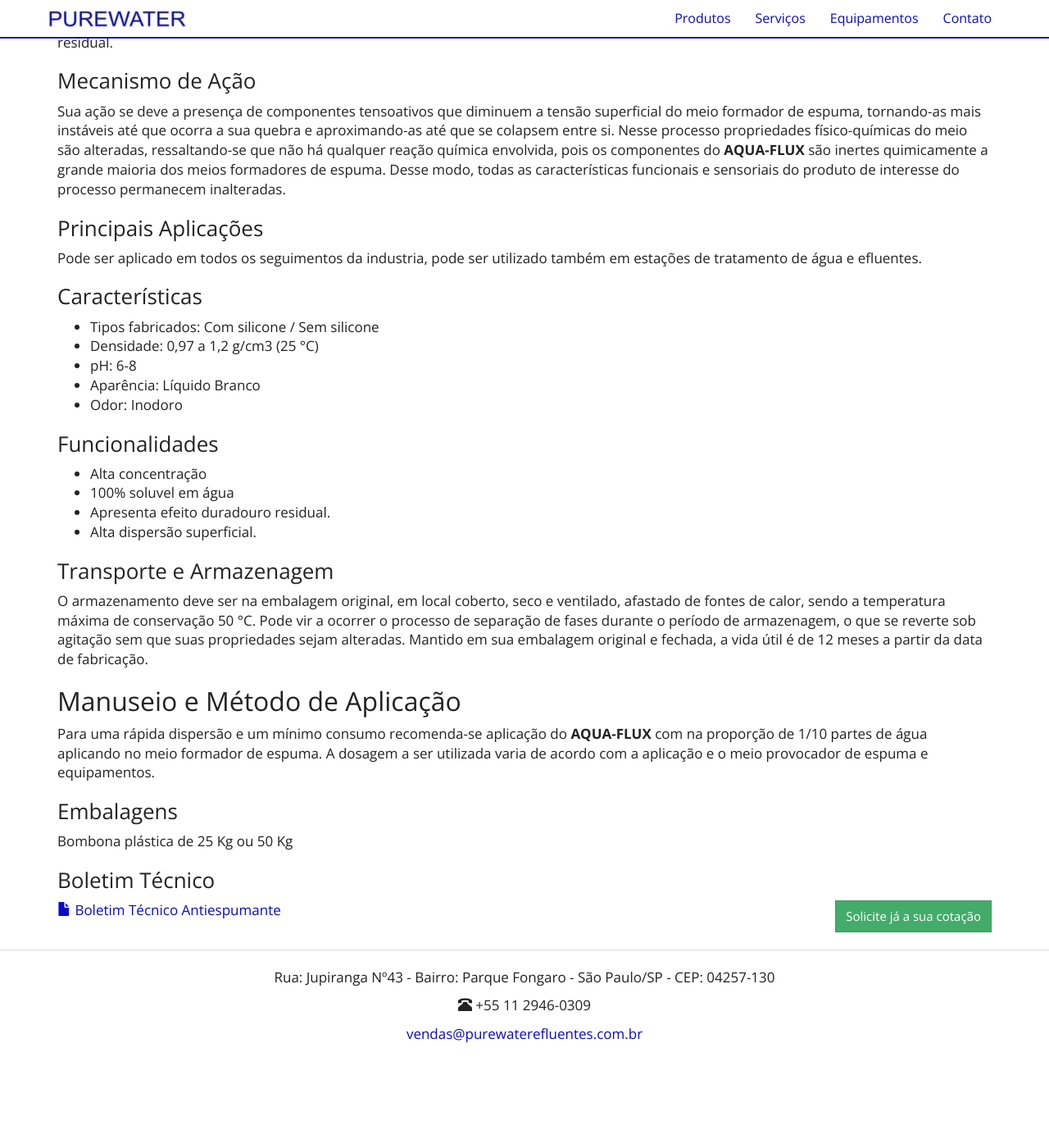
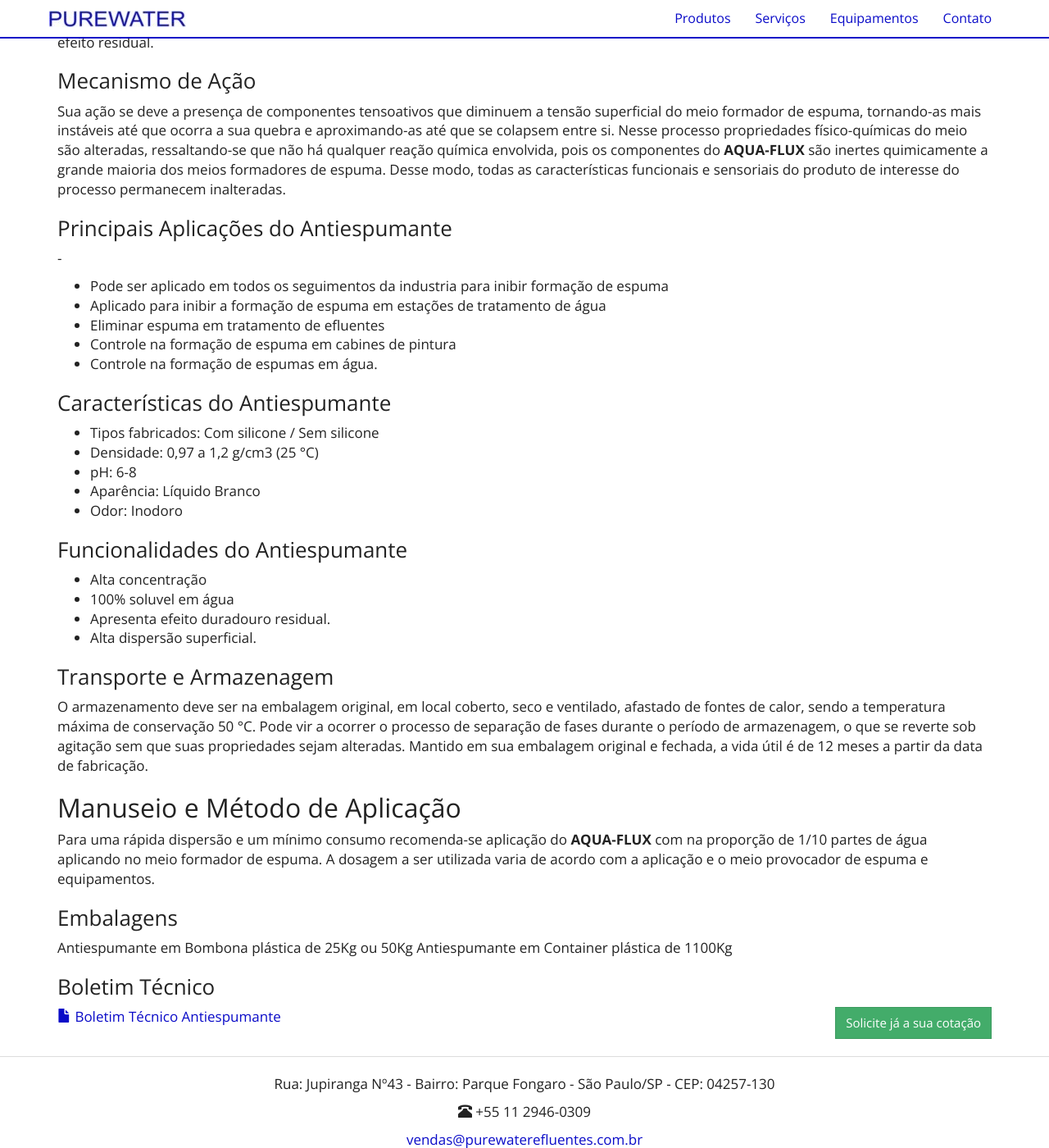
Before and after one commit to purewaterefluentes/purewaterefluentes.github.io, a Jekyll site: the page built from produtos/antiespumante.md, in a window 1280 px wide and 1400 px high, scrolled down 533 px. Shown: the whole window at 82% size. Built offline with Jekyll 4.4.1, drawn with Linux system fonts in a browser that asks for light colours; nearby versions of some CDN libraries; library files that are not in the unit come from our copies; before the commit the page ends 1816 px from its top, so only the background shows below that; some of the changed text lies outside the part shown.

Commit message:
Update antiespumante.md

```diff
--- a/produtos/antiespumante.md
+++ b/produtos/antiespumante.md
@@ -1,25 +1,31 @@
 ---
 layout: contato
-pageTitle: Antiespumante - AQUA-FLUX
+pageTitle: Antiespumante, anti espumante, antiespuma, inibidor de espumas, eliminador de espuma para tratamento de água, silicona antiespumante, antiespumante base água
 title: Antiespumante
 subtitle: AQUA-FLUX
 ---
 
 ### Apresentação
-A Linha de **Antiespumante** da Purewater Efluentes basea-se em compostos específicos atuando combinadamente entre o efeito dispersante e o antiespumante, agindo com eficácia na formação e no controle de espumas em tratamento de água.
+
+A Linha de **Antiespumantes** da Purewater Efluentes basea-se em compostos específicos atuando combinadamente entre o efeito dispersante e o antiespumante, agindo com eficácia na formação e no controle de espumas em tratamento de água.
 
 ### Composição
-O **AQUA-FLUX** é formulado a base de alcoóis graxos com ou sem silicone e espessante estabilazante,  sendo totalmente solúvel em água, proporcionando a diminuição da tensão superficial e maior rapidez do processo de eliminação da espuma, apresentando duradouro efeito residual.
+O antiespumante **AQUA-FLUX** é formulado a base de alcoóis graxos com ou sem silicone e espessante estabilazante,  sendo totalmente solúvel em água, proporcionando a diminuição da tensão superficial e maior rapidez do processo de eliminação da espuma, apresentando duradouro efeito residual.
 
 ### Mecanismo de Ação
 Sua ação se deve a presença de componentes tensoativos que diminuem a tensão superficial do meio formador de espuma, tornando-as mais instáveis até que ocorra a sua quebra e aproximando-as até que se colapsem entre si.
 Nesse processo propriedades  físico-químicas do meio são alteradas, ressaltando-se que não há qualquer reação química envolvida, pois os componentes do **AQUA-FLUX** são inertes quimicamente a grande maioria dos meios formadores de espuma.
 Desse modo, todas as características funcionais e sensoriais do produto de interesse do processo permanecem inalteradas.
 
-### Principais Aplicações
-Pode ser aplicado em todos os seguimentos da industria, pode ser utilizado também em    estações de tratamento de água e efluentes.
+### Principais Aplicações do Antiespumante
+-
+- Pode ser aplicado em todos os seguimentos da industria para inibir formação de espuma
+- Aplicado para inibir a formação de espuma em estações de tratamento de água
+- Eliminar espuma em tratamento de efluentes
+- Controle na formação de espuma em cabines de pintura
+- Controle na formação de espumas em água.
 
-### Características
+### Características do Antiespumante
 
 - Tipos fabricados: Com silicone / Sem silicone
 - Densidade: 0,97 a 1,2 g/cm3 (25 °C)
@@ -27,7 +33,7 @@
 - Aparência: Líquido Branco
 - Odor: Inodoro
 
-### Funcionalidades
+### Funcionalidades do Antiespumante
 
 - Alta concentração
 - 100% soluvel em água
@@ -44,7 +50,8 @@
 
 ### Embalagens
 
-Bombona plástica de 25 Kg ou 50 Kg
+Antiespumante em Bombona plástica de 25Kg ou 50Kg
+Antiespumante em Container plástica de 1100Kg
 
 ### Boletim Técnico
 
```
